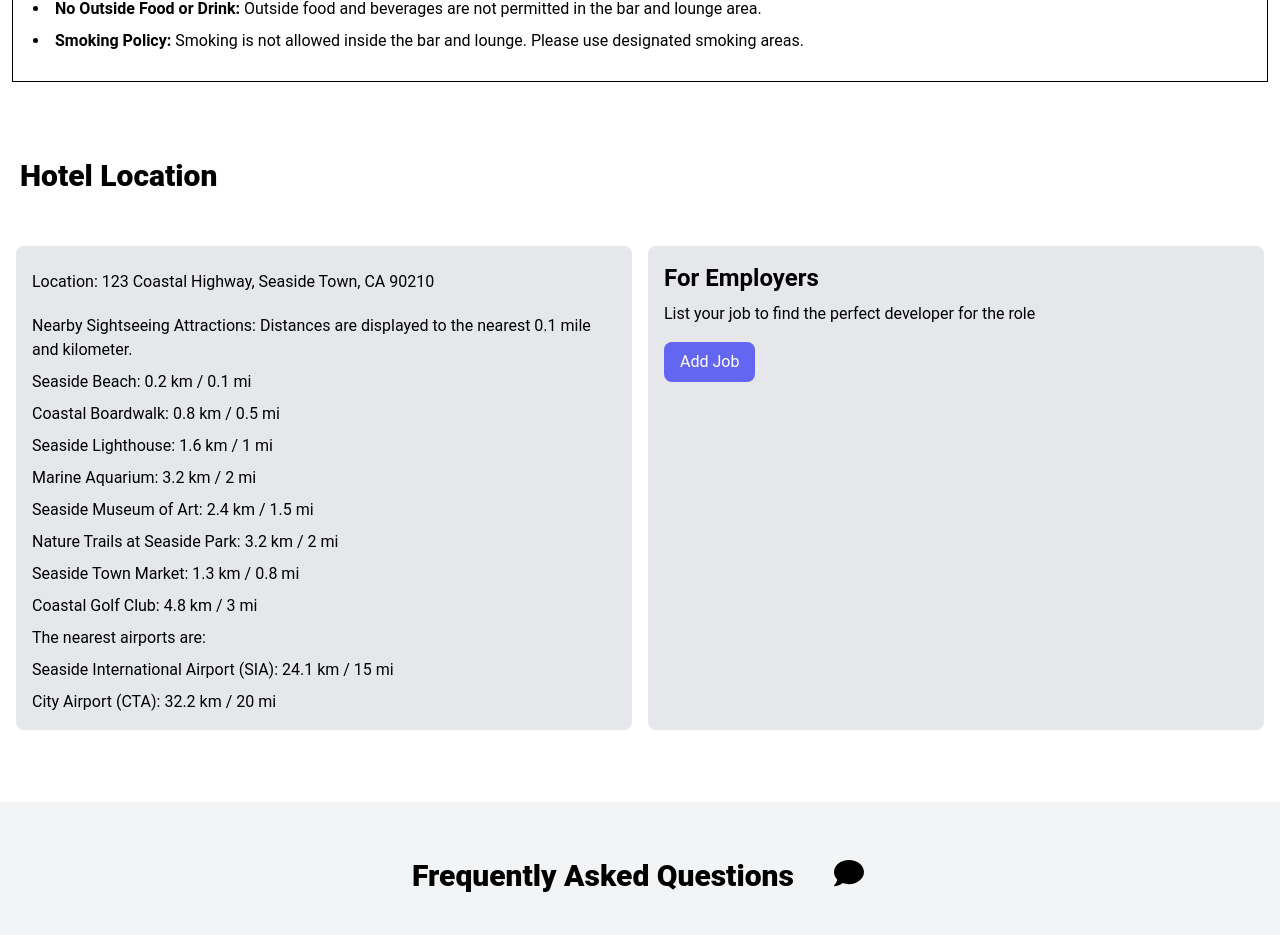
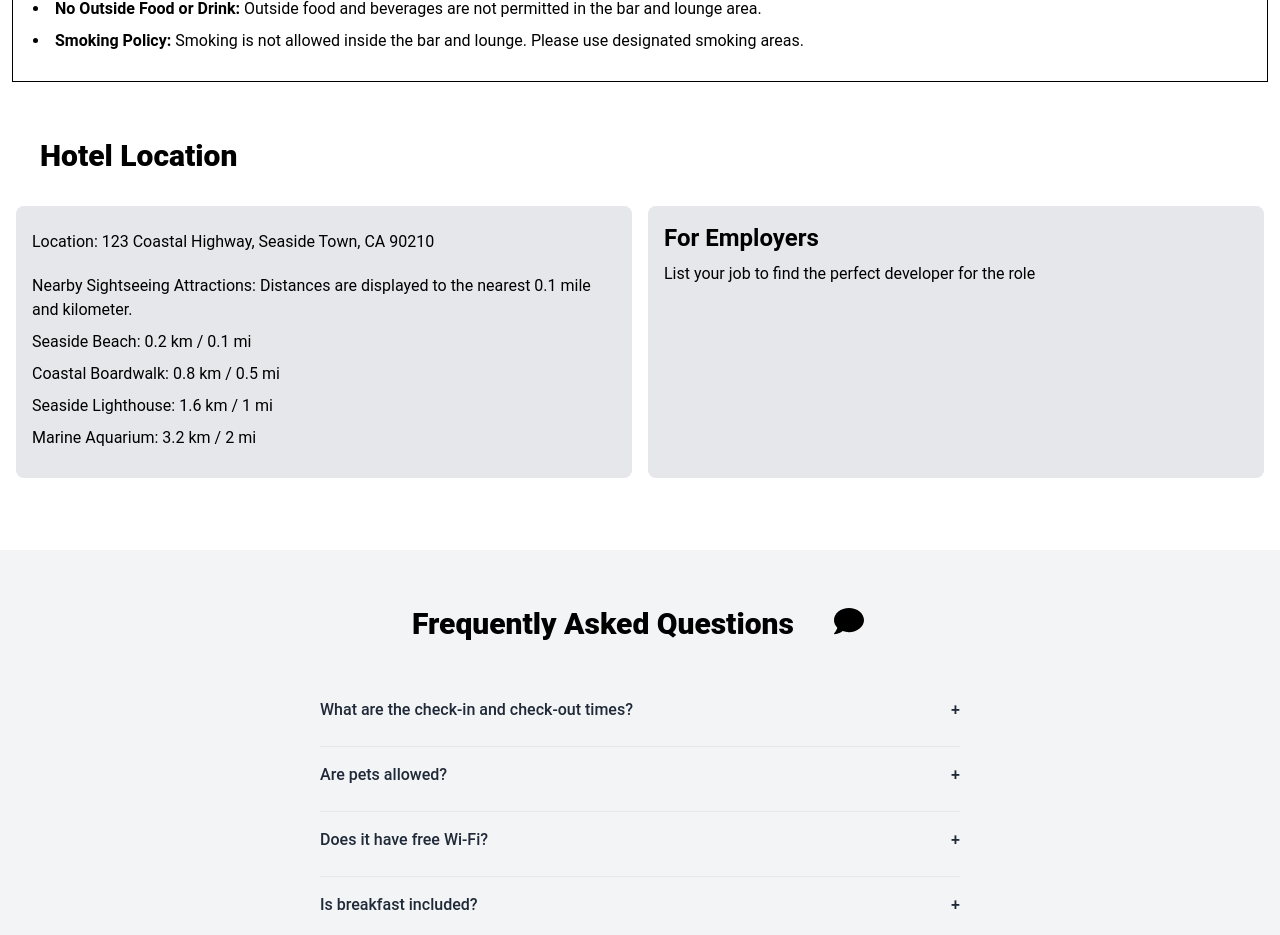
Before and after one commit to Happydorry/Ecommerce-Hotel-Website, a React (Vite) app: page / in a window 1280 px wide. Shown: the part 2880-3815 px from the top of the page. Built offline with nearby package versions, Linux system fonts and the light colour scheme.

Commit message:
adding scroll option to the card comp

```diff
--- a/src/Component/Card.jsx
+++ b/src/Component/Card.jsx
@@ -5,7 +5,7 @@ import React from "react";
 const Card = ({ children }) => {
   return (
     <div className="relative overflow-hidden rounded-lg bg-gray-200 h-full p-4 py-15">
-      {children}
+      <div className="card-content overflow-y-auto max-h-60">{children}</div>
     </div>
   );
 };
--- a/src/Component/HomeCards.jsx
+++ b/src/Component/HomeCards.jsx
@@ -30,6 +30,12 @@ const HomeCards = () => {
                 <li> Seaside International Airport (SIA): 24.1 km / 15 mi </li>
                 <li> City Airport (CTA): 32.2 km / 20 mi</li>
               </ul>
+              <a
+                href=""
+                className="inline-block bg-black text-white rounded-lg px-4 py-2 hover:bg-gray-500 mt-5"
+              >
+                Open Map
+              </a>
             </p>
           </Card>
           <Card bg="bg-pink-100">
@@ -37,12 +43,6 @@ const HomeCards = () => {
             <p className="mt-2 mb-4">
               List your job to find the perfect developer for the role
             </p>
-            <a
-              href=""
-              className="inline-block bg-indigo-500 text-white rounded-lg px-4 py-2 hover:bg-indigo-600"
-            >
-              Add Job
-            </a>
           </Card>
         </div>
       </div>
--- a/src/Component/Location.jsx
+++ b/src/Component/Location.jsx
@@ -5,7 +5,7 @@ import HomeCards from "./HomeCards";
 const Location = () => {
   return (
     <>
-      <h1 className="font-extrabold text-3xl p-5 mt-10">Hotel Location</h1>
+      <h1 className="font-extrabold text-3xl  ms-10 mt-10">Hotel Location</h1>
       <HomeCards />
     </>
   );
```
